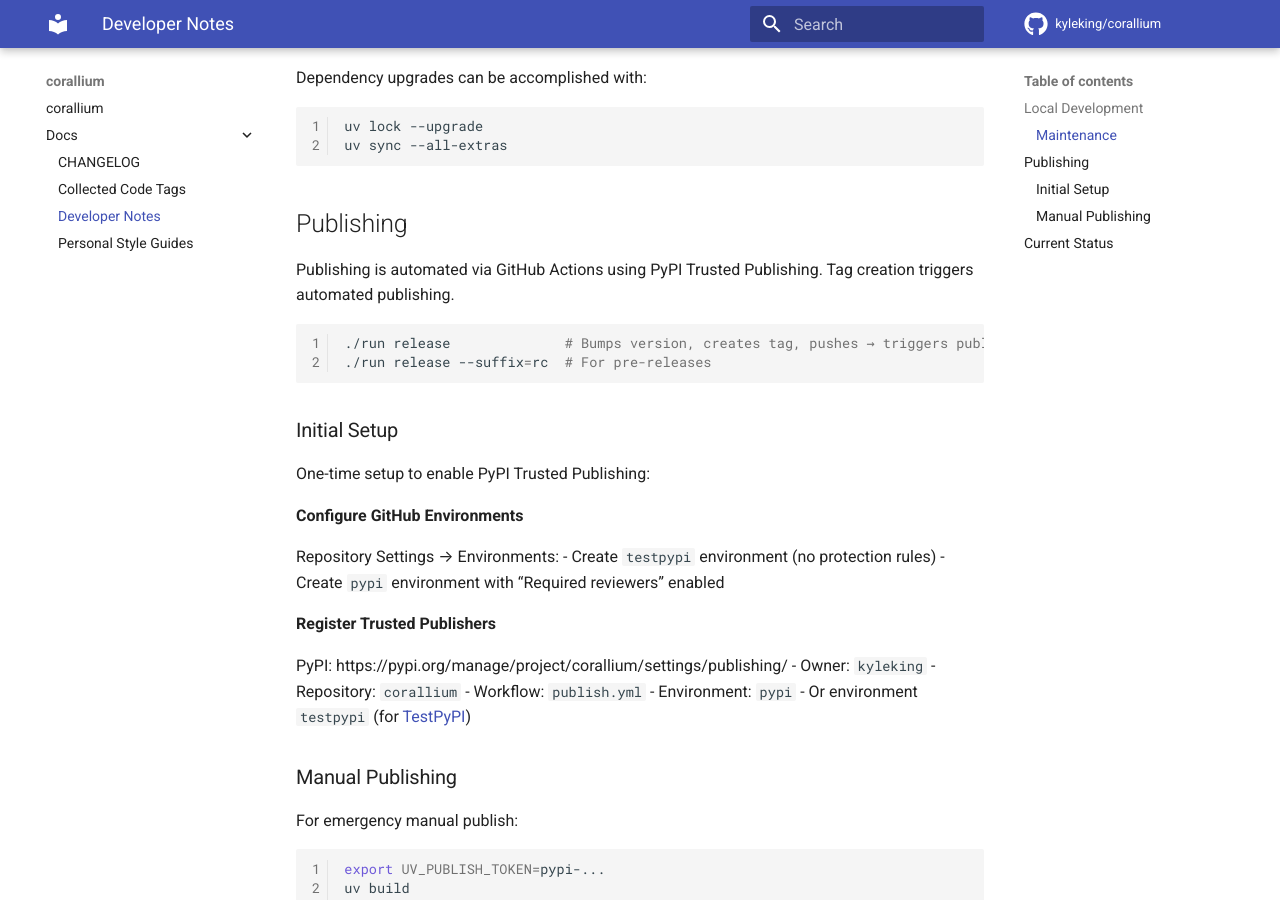
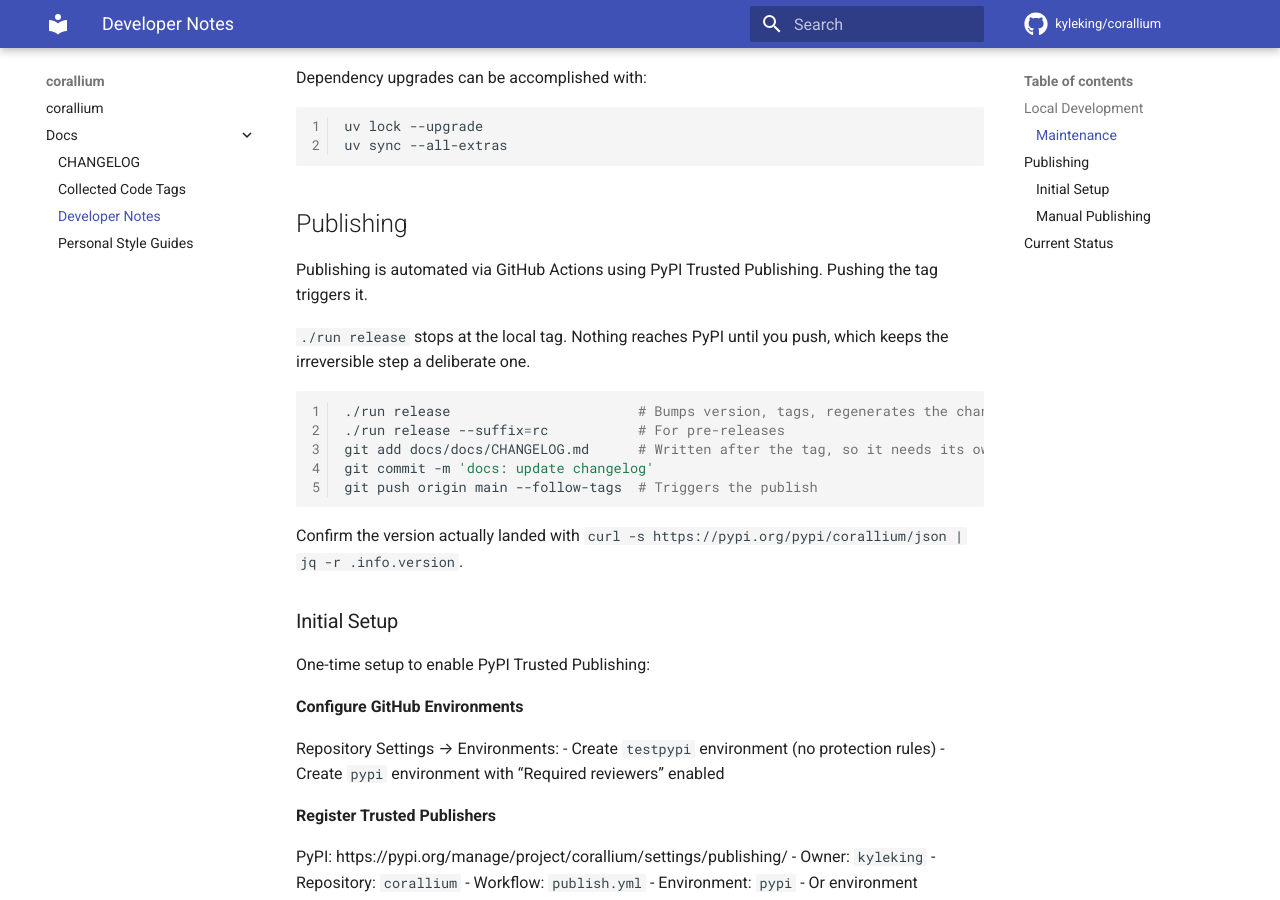
Before and after one commit to KyleKing/corallium, an MkDocs documentation site: the page built from docs/docs/DEVELOPER_GUIDE.md, in a window 1280 px wide and 900 px high, scrolled down 531 px. Built offline with MkDocs 1.6.1 and Material for MkDocs 9.7.7, drawn with Linux system fonts in a browser that asks for light colours; comment, search, counter and statistics services are not loaded.

Commit message:
docs: correct the release steps, which never pushed

````diff
--- a/docs/docs/DEVELOPER_GUIDE.md
+++ b/docs/docs/DEVELOPER_GUIDE.md
@@ -30,12 +30,19 @@ uv sync --all-extras
 
 ## Publishing
 
-Publishing is automated via GitHub Actions using PyPI Trusted Publishing. Tag creation triggers automated publishing.
+Publishing is automated via GitHub Actions using PyPI Trusted Publishing. Pushing the tag triggers it.
+
+`./run release` stops at the local tag. Nothing reaches PyPI until you push, which keeps the irreversible step a deliberate one.
 
 ```sh
-./run release              # Bumps version, creates tag, pushes → triggers publish
-./run release --suffix=rc  # For pre-releases
+./run release                       # Bumps version, tags, regenerates the changelog
+./run release --suffix=rc           # For pre-releases
+git add docs/docs/CHANGELOG.md      # Written after the tag, so it needs its own commit
+git commit -m 'docs: update changelog'
+git push origin main --follow-tags  # Triggers the publish
 ```
+
+Confirm the version actually landed with `curl -s https://pypi.org/pypi/corallium/json | jq -r .info.version`.
 
 ### Initial Setup
 
````
